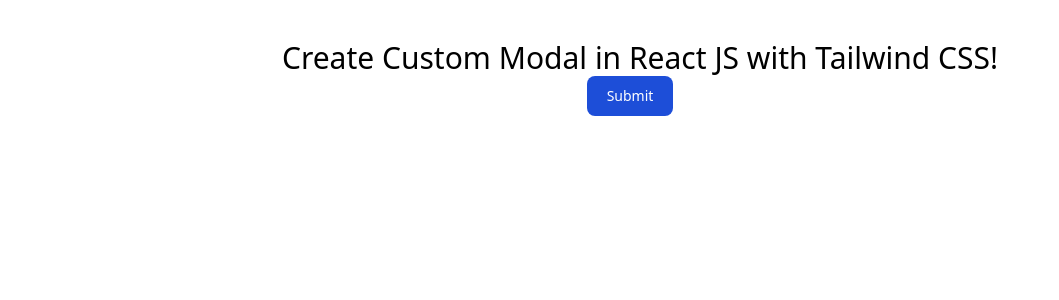
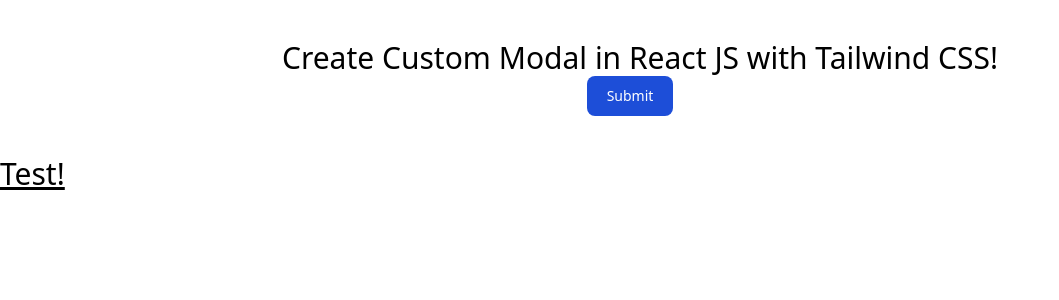
Before and after one commit to ObviousEcho/road-trippin, a React (Create React App) app in the folder client/: page / in a window 1280 px wide. Shown: the top 300 px of the page, without its empty margins (0-1059 px from the left). Built offline with nearby package versions, Linux system fonts and the light colour scheme.

Commit message:
setup react router

```diff
--- a/client/src/App.js
+++ b/client/src/App.js
@@ -1,10 +1,24 @@
+import React from "react";
+import { ApolloClient, InMemoryCache, ApolloProvider } from "@apollo/client";
+import { BrowserRouter as Router, Routes, Route } from "react-router-dom";
 import { useState } from "react";
+
+import Home from "./pages/Home";
+import Trips from "./pages/Trips";
+import SingleTrip from "./pages/SingleTrip";
 import Modal from "./components/Modal";
+
+const client = new ApolloClient({
+  uri: "/graphql",
+  cache: new InMemoryCache(),
+});
 
 function App() {
   const [showModal, setShowModal] = useState(false);
 
   return (
+    <ApolloProvider client={client}>
+      <Router>
         <div>
           <div className="p-10 text-center">
             <h1 className="text-3xl">
@@ -18,8 +32,15 @@
               Submit
             </button>
           </div>
+        </div>
+          <Routes>
+            <Route path="/" element={<Home />} />
+            <Route path="/trips" element={<Trips />} />
+            <Route path="/trips/:tripId" element={<SingleTrip />} />
+          </Routes>
           <Modal isVisible={showModal} onClose={() => setShowModal(false)} />
-    </div>
+      </Router>
+    </ApolloProvider>
   );
 }
 
--- /dev/null
+++ b/client/src/pages/Home.jsx
@@ -0,0 +1,10 @@
+import React from "react";
+
+const Home = () => {
+
+    return (
+        <div><h1 className="text-3xl underline">Test!</h1></div>
+    );
+};
+
+export default Home;
```
Also changed, not shown: client/src/pages/SingleTrip.jsx (added), client/src/pages/Trips.jsx (added). Lines whose indentation alone changed are shown as unchanged.
